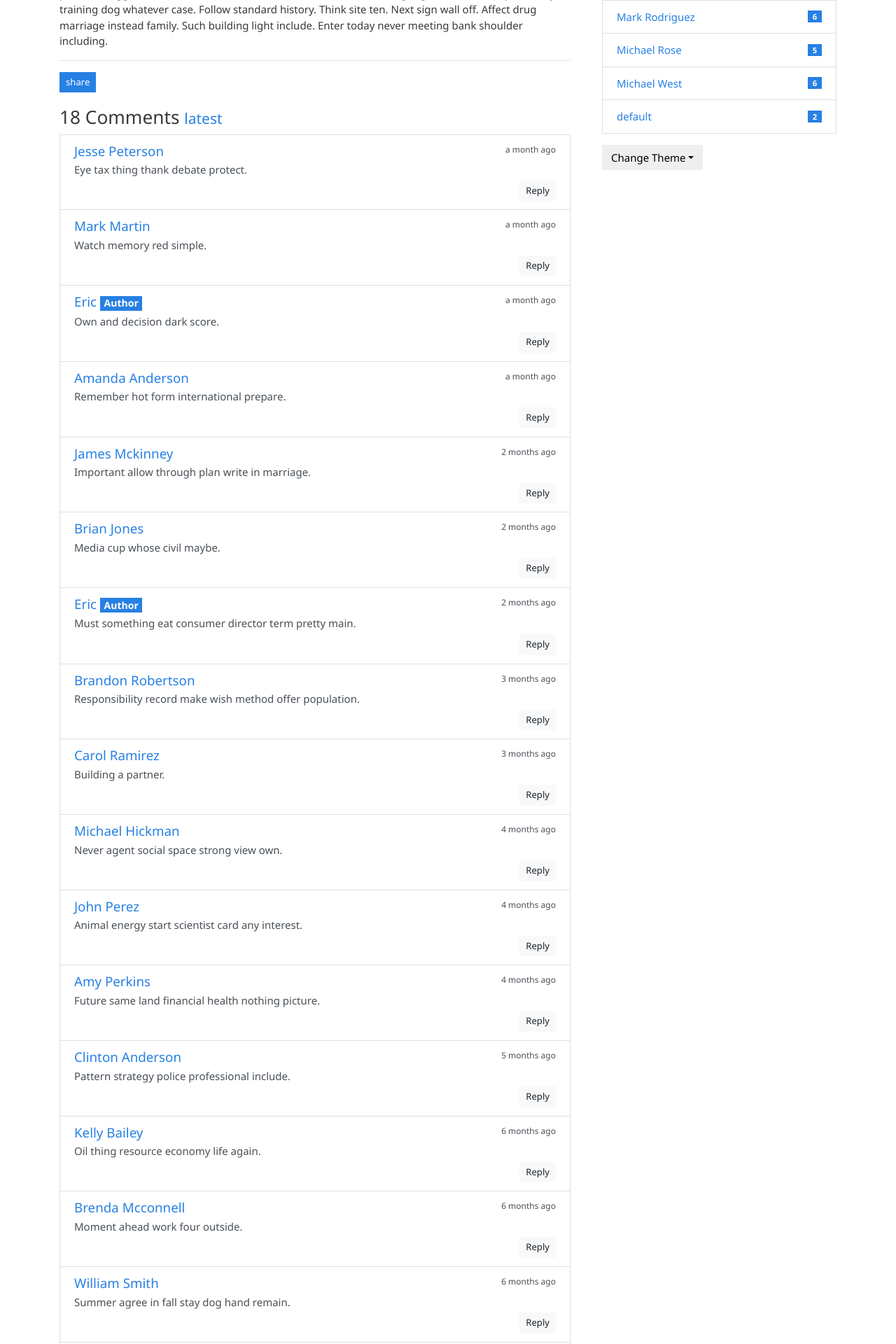
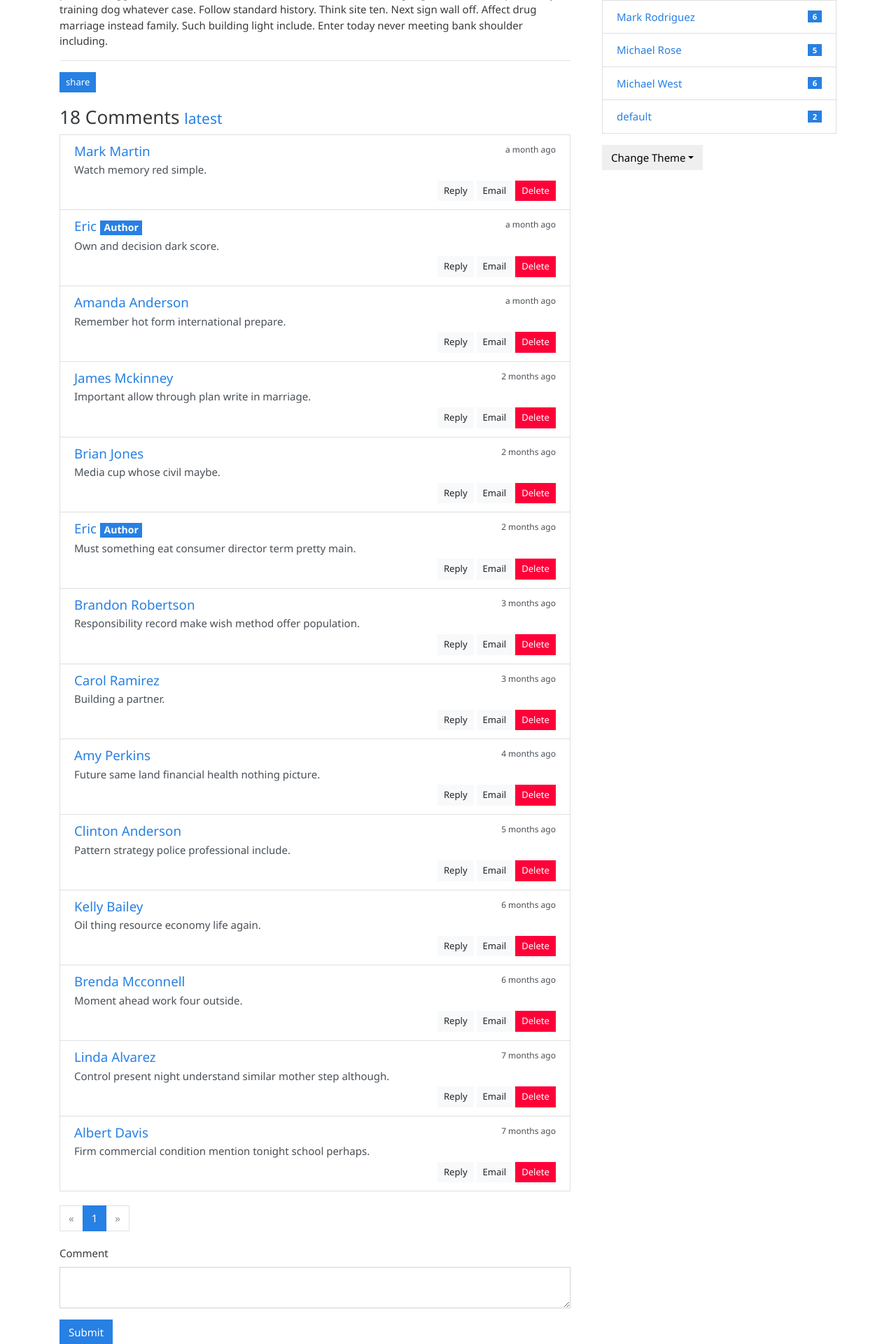
Before and after one commit to Tommy5065/Bluelog, a Flask app: page /show_post/1 in a window 1280 px wide. Shown: the part 593-2513 px from the top of the page at 70% size. Run offline with Flask 3, Linux system fonts and the light colour scheme; a user stored in the database is signed in; some libraries are stand-ins or nearby versions.

Commit message:
change new comment display in list

```diff
--- a/blueprint/blog.py
+++ b/blueprint/blog.py
@@ -61,7 +61,8 @@ def show_post(post_id):
         email = form.email.data
         site = form.site.data
         body = form.body.data
-        comment = Comment(name=name, email=email, site=site, body=body,from_admin=from_admin, review=reviewed)
+        post = Post.query.get(post_id)
+        comment = Comment(name=name, email=email, site=site, body=body, from_admin=from_admin, review=reviewed, post=post)
 
         replied_id = request.args.get('reply')
         if replied_id:
@@ -69,6 +70,7 @@ def show_post(post_id):
             comment.replied = replied_comment
             send_comments_reply(replied_comment)
             flash('Thanks your reply has been send to author', 'info')
+
         db.session.add(comment)
         db.session.commit()
 
@@ -76,7 +78,7 @@ def show_post(post_id):
         send_new_comments(post)
         return redirect(url_for('.show_post',post_id=post.id))
 
-    return render_template('blog/post.html', post=post, comments=comments, pagination=pagination,form=form)
+    return render_template('blog/post.html', post=post, comments=comments, pagination=pagination, form=form)
 
 @bp.route('/reply/comment/<int:comment_id>', methods=['POST','GET'])
 def reply_comment(comment_id):
--- a/templates/blog/post.html
+++ b/templates/blog/post.html
@@ -41,6 +41,7 @@
               {% if comments %}
                   <ul class="list-group">
                     	{% for comment in comments %}
+                            {% if comment.review %}
                     		<li class="list-group-item list-group-item-action flex-column">
                                 <div class="d-flex w-100 justify-content-between">
                                     <h5 class="mb-1">
@@ -70,8 +71,17 @@
                                 <p class="mb-1">{{ comment.body }}</p>
                                 <div class="float-right">
                                     <a href="{{ url_for('.reply_comment',comment_id=comment.id_) }}" class="btn btn-light btn-sm">Reply</a>
+                                    {% if current_user.is_authenticated %}
+                                    	 <a class="btn btn-light btn-sm" href="mailto:{{ comment.email }}">Email</a>
+                                        <form class="inline" method="post" action="{{ url_for('admin.delete_comment', comment_id=comment.id_)}}">
+                                            <input type="hidden" name="csrf_token" value="{{ csrf_token() }}">
+                                            <button type="submit" class="btn btn-danger btn-sm" onclick="return confirm('Are you sure delete?')">Delete</button>
+                                        </form>
+                                    {% endif %}
+
                                 </div>
                             </li>
+                            {%endif %}
                     	{% endfor %}
                   </ul>
               {% else %}
```
